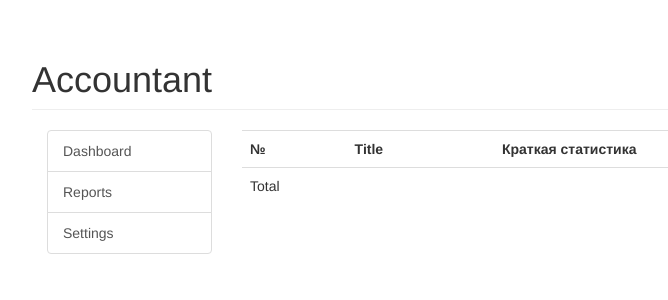
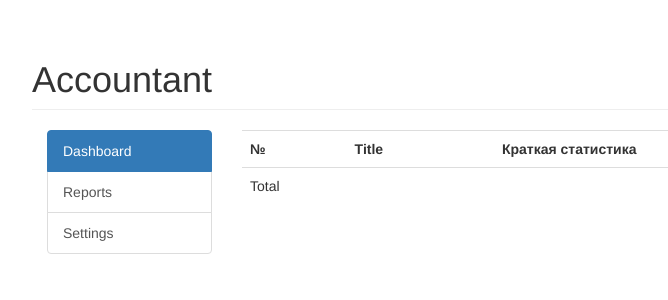
Before and after one commit to frekenbok/frekenbok, a Django app: page /accountant/ in a window 1280 px wide. Shown: the part 52-352 px from the top of the page, without its empty margins (23-691 px from the left). Run offline with Django 3.2, Linux system fonts and the light colour scheme; parts of the project's set-up code (start-up, migrations or seed data) failed here and were passed over; some libraries are stand-ins or nearby versions.

Commit message:
highlighting of accountant menu item

```diff
--- a/accountant/templates/accountant/base.html
+++ b/accountant/templates/accountant/base.html
@@ -5,7 +5,7 @@
 
 {% block menu %}
     <div class="list-group">
-        <a href="{% url 'accountant:main' %}" class="list-group-item">{% trans 'Dashboard' %}</a>
+        <a href="{% url 'accountant:main' %}" class="list-group-item{% if menu_dashboard %} active{% endif %}">{% trans 'Dashboard' %}</a>
         <a href="#" type="button" class="list-group-item">{% trans 'Reports' %}</a>
         <a href="#" type="button" class="list-group-item">{% trans 'Settings' %}</a>
     </div>
--- a/accountant/views.py
+++ b/accountant/views.py
@@ -43,6 +43,7 @@
                 report.append(report_line)
 
         context['total'] = report
+        context['menu_dashboard'] = True
         return context
 
 
```
